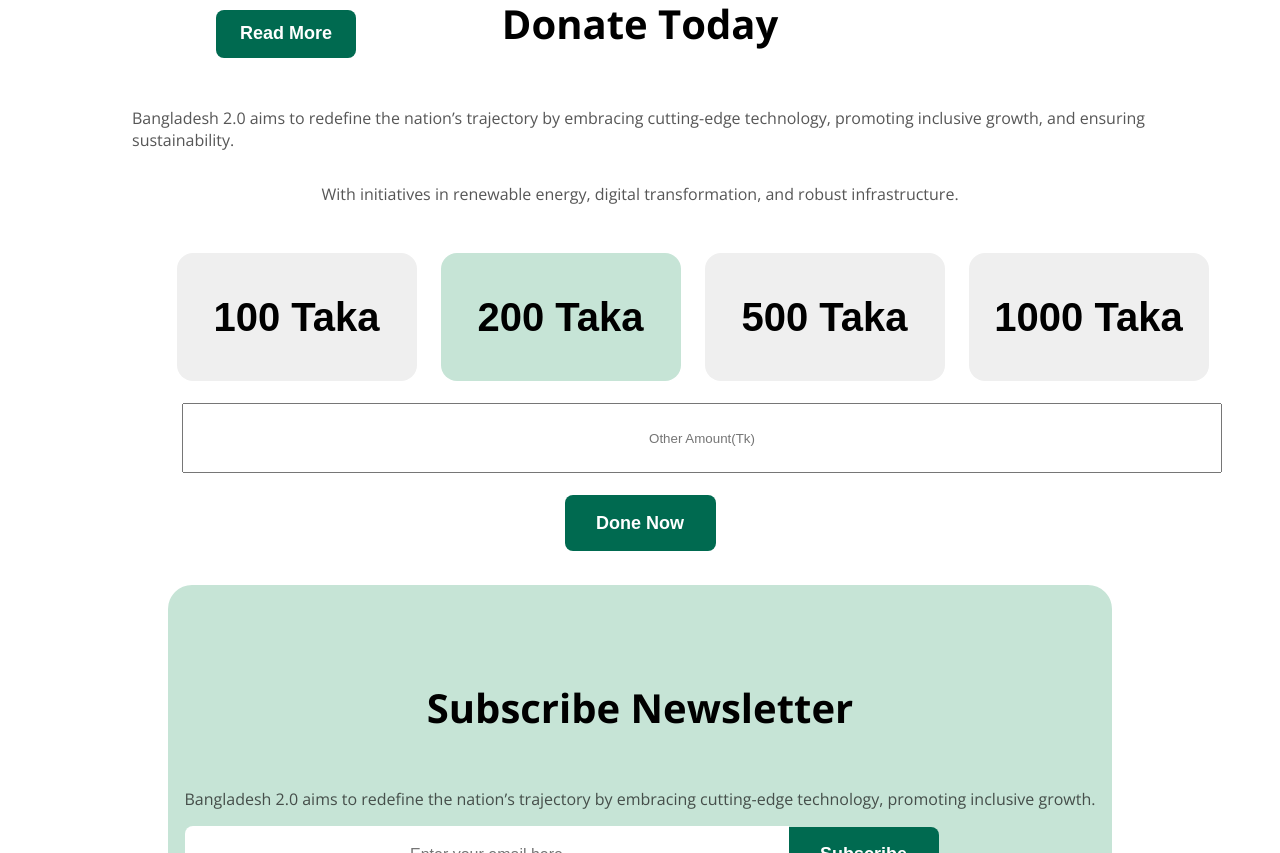
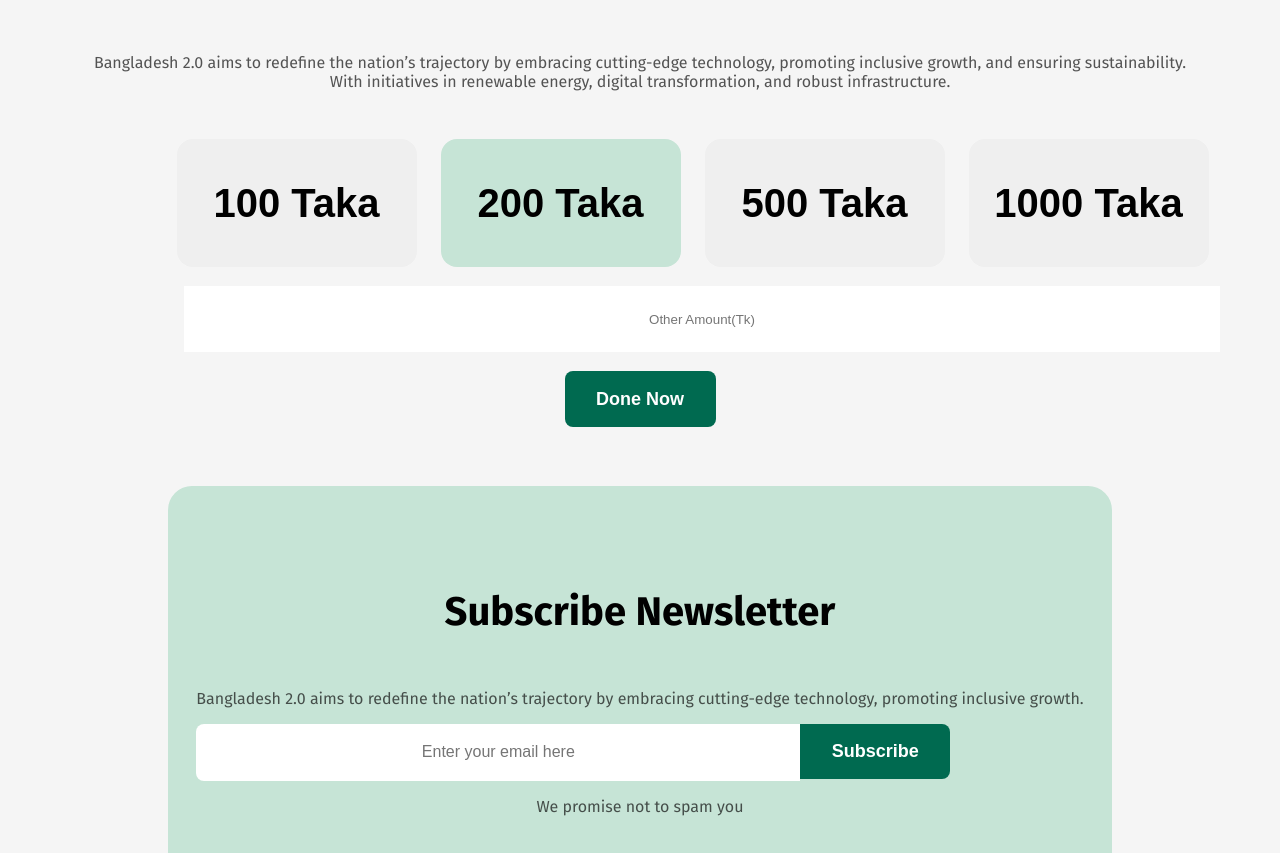
Before and after one commit to ania48/Assignment-1, a plain HTML site: page index.html in a window 1280 px wide. Shown: the part 2962-3815 px from the top of the page. Drawn offline with nearby package versions, Linux system fonts and the light colour scheme.

Commit message:
final commit

```diff
--- a/index.html
+++ b/index.html
@@ -4,12 +4,9 @@
     <meta charset="UTF-8">
     <meta name="viewport" content="width=device-width, initial-scale=1.0">
     <title>Document</title>
-    <link rel="preconnect" href="https://fonts.googleapis.com">
-    <link rel="preconnect" href="https://fonts.gstatic.com" crossorigin>
-    <link href="https://fonts.googleapis.com/css2?family=Fira+Sans:ital,wght@0,100;0,200;0,300;0,400;0,500;0,600;0,700;0,800;0,900;1,100;1,200;1,300;1,400;1,500;1,600;1,700;1,800;1,900&family=Open+Sans:ital,wght@0,300..800;1,300..800&family=Roboto:ital,wght@0,100..900;1,100..900&display=swap" rel="stylesheet">
     <link rel="stylesheet" href="styles/hw.css">
 </head>
-<body class="open-sans">
+<body class="fira-sans">
     <header>
 
     </header>
@@ -129,8 +126,7 @@
     </section><br><br>
     <section class="donation">
         <h3 id="donate-title">Donate Today</h3>
-        <p id="donate-description">Bangladesh 2.0 aims to redefine the nation’s trajectory by embracing cutting-edge technology, promoting inclusive growth, and ensuring sustainability.</p>
-          <p id="donate-disc"> With initiatives in renewable energy, digital transformation, and robust infrastructure.</p>
+        <p id="donate-description">Bangladesh 2.0 aims to redefine the nation’s trajectory by embracing cutting-edge technology, promoting inclusive growth, and ensuring sustainability. With initiatives in renewable energy, digital transformation, and robust infrastructure.</p>
         <div class="donate-button">
             <button class="b1">100 Taka</button>
             <button id="b2">200 Taka</button>
--- a/styles/hw.css
+++ b/styles/hw.css
@@ -1,5 +1,12 @@
+@import url('https://fonts.googleapis.com/css2?family=Fira+Sans:ital,wght@0,100;0,200;0,300;0,400;0,500;0,600;0,700;0,800;0,900;1,100;1,200;1,300;1,400;1,500;1,600;1,700;1,800;1,900&family=Fira+Sans:ital,wght@0,300..800;1,300..800&family=Roboto:ital,wght@0,100..900;1,100..900&display=swap');
+
+.fira-sans {
+  font-family: "Fira Sans", serif;
+  font-style: normal;
+}
 body {
   padding: 0px 160px;
+  background-color: #F5F5F5;
 }
 
 
@@ -160,8 +167,8 @@ max-height: 560px;
   border-radius: 8px;
   background-color: rgb(84, 144, 245);
   color: white;
-  border:none;
-  width:122px;
+  border: none;
+  width: 122px;
   height: 41px;
   font-weight: 600;
   font-size: 16px;
@@ -174,8 +181,8 @@ max-height: 560px;
   border-radius: 8px;
   background-color: rgb(9, 161, 92);
   color: white;
-  border:none;
-  width:122px;
+  border: none;
+  width: 122px;
   height: 41px;
   font-weight: 600;
   font-size: 16px;
@@ -190,8 +197,8 @@ max-height: 560px;
   border-radius: 8px;
   background-color: rgb(255, 194, 57);
   color: white;
-  border:none;
-  width:122px;
+  border: none;
+  width: 122px;
   height: 41px;
   font-weight: 600;
   font-size: 16px;
@@ -200,7 +207,8 @@ max-height: 560px;
 .News {
   max-width: 1280px;
 }
-.news{
+
+.news {
   font-size: 16px;
   font-weight: 400;
   color: rgba(14, 14, 14, 0.7);
@@ -208,7 +216,7 @@ max-height: 560px;
 
 .Satellite {
   max-width: 1280px;
-  background-color:rgba(131, 127, 127, 0.15);
+  background-color: rgba(131, 127, 127, 0.15);
   border-radius: 24px;
 }
 
@@ -216,22 +224,26 @@ max-height: 560px;
   display: flex;
 
 }
-.satellite-title{
+
+.satellite-title {
   font-size: 32px;
   font-weight: 700;
   color: rgba(14, 14, 14, 0.8);
 
 }
-.time{
+
+.time {
   font-size: 16px;
   font-weight: 400;
-  color:rgba(14, 14, 14, 0.7) ;
+  color: rgba(14, 14, 14, 0.7);
 }
-.satellite-paragraph{
+
+.satellite-paragraph {
   font-size: 16px;
   font-weight: 400;
-  color:rgba(14, 14, 14, 0.7) ;
+  color: rgba(14, 14, 14, 0.7);
 }
+
 .satellite-image img {
   border-radius: 24px;
   margin-left: 48px;
@@ -278,21 +290,17 @@ max-height: 560px;
 }
 
 #donate-description {
-  width: 1104px;
+  width: 1110px;
   height: 48px;
-  margin-left: 88px;
+  padding: 0px 88px;
   font-size: 16px;
   font-weight: 400;
+  text-align: center;
   color: rgba(14, 14, 14, 0.7);
 
 
 }
-#donate-disc{
-  font-size: 16px;
-  font-weight: 400;
-  color: rgba(14, 14, 14, 0.7);
-  align-items: center;
-}
+
 
 .donate-button {
   max-width: 1071px;
@@ -432,7 +440,9 @@ max-height: 560px;
   height: 64px;
   margin-left: 124px;
   font-size: 400;
+  border: none;
   font-weight: 20px;
+  background-color: #FFFFFF;
   color: rgba(14, 14, 14, 0.3);
 
 
@@ -445,7 +455,8 @@ max-height: 560px;
 
 .quote-section {
 
-     background-color:rgba(131, 127, 127, 0.15);;
+  background-color: rgba(131, 127, 127, 0.15);
+  ;
   border-radius: 16px;
   background-image: url("../assets/quote-bg.png");
   background-repeat: no-repeat;
@@ -462,23 +473,19 @@ max-height: 560px;
 .all-news-description {
   margin-bottom: 32px;
 }
-.updater-description{
+
+.updater-description {
   margin-bottom: 25px;
 }
-.quote{
-  color:rgba(14, 14, 14, 0.8);
-  font-size: 16px;
-  font-weight: 400;
-}
-.quote-owner-status{
-  color:rgba(14, 14, 14, 0.8);
+
+.quote {
+  color: rgba(14, 14, 14, 0.8);
   font-size: 16px;
   font-weight: 400;
 }
 
-.open-sans {
-  font-family: "Open Sans";
-  font-optical-sizing: auto;
+.quote-owner-status {
+  color: rgba(14, 14, 14, 0.8);
+  font-size: 16px;
   font-weight: 400;
-  font-style: normal;
 }
```
Lines whose indentation alone changed are shown as unchanged.
